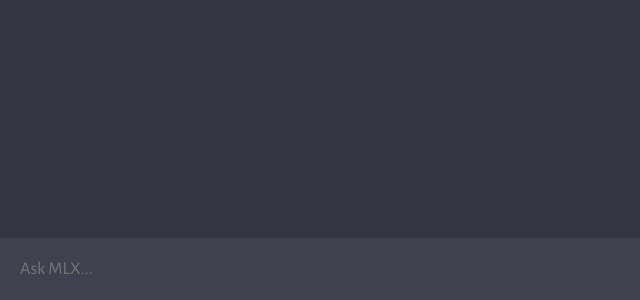
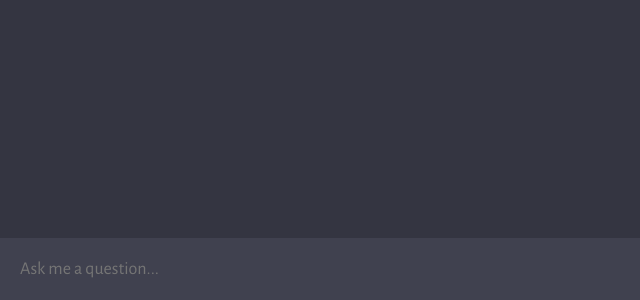
Before and after one commit to MLXVentures/mlx-chat-ai, a website built with Vite: page client/index.html in a window 1280 px wide. Shown: the part 500-800 px from the top of the page, 0-640 px from the left. Built offline with nearby package versions, Linux system fonts and the light colour scheme.

Commit message:
Update index.html

```diff
--- a/client/index.html
+++ b/client/index.html
@@ -12,7 +12,7 @@
       <div id="chat_container"></div>
 
       <form>
-        <textarea name="prompt" rows="1" cols="1" placeholder="Ask MLX..."></textarea>
+        <textarea name="prompt" rows="1" cols="1" placeholder="Ask me a question..."></textarea>
         <button type="submit"><img src="assets/send.svg" alt="send" />
       </form>
     </div>
```
